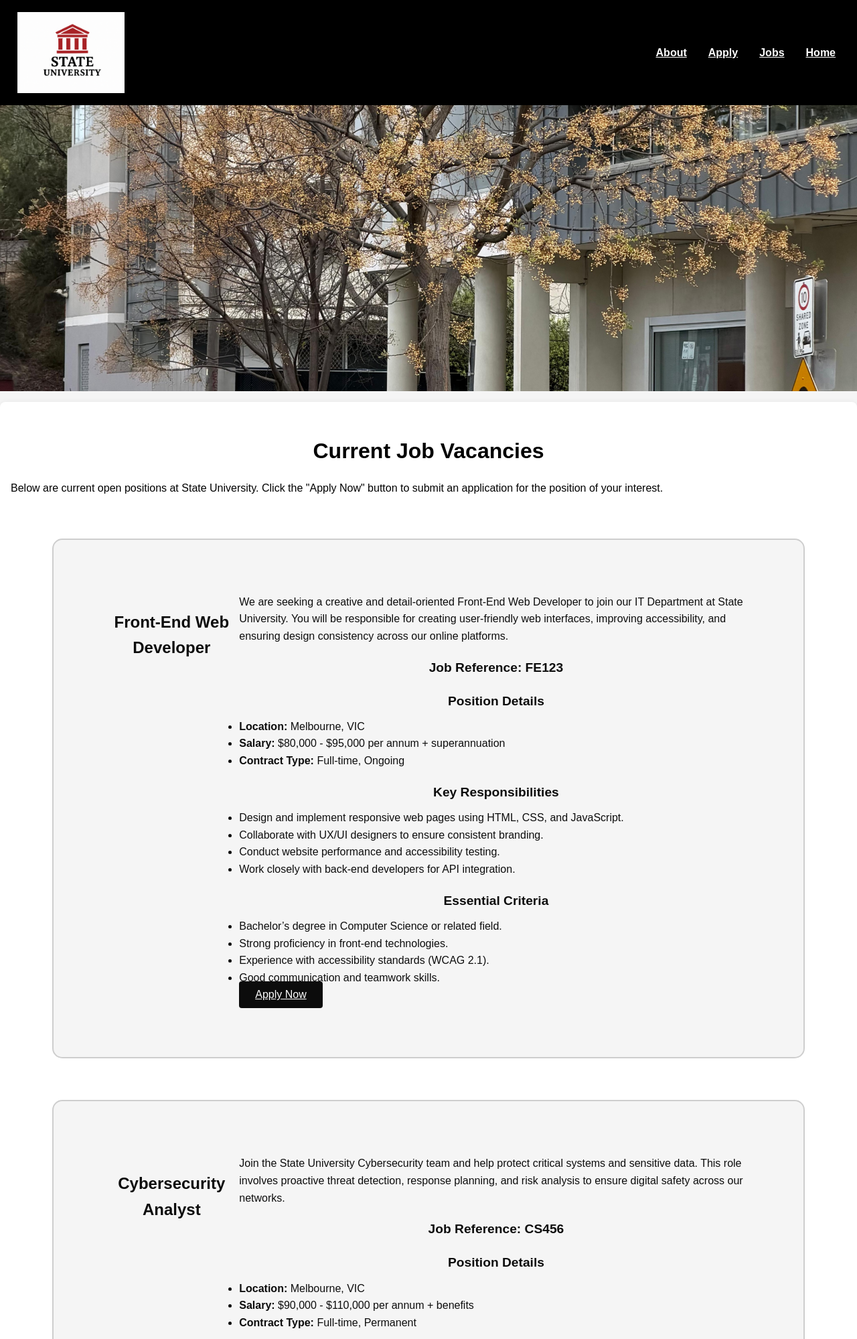
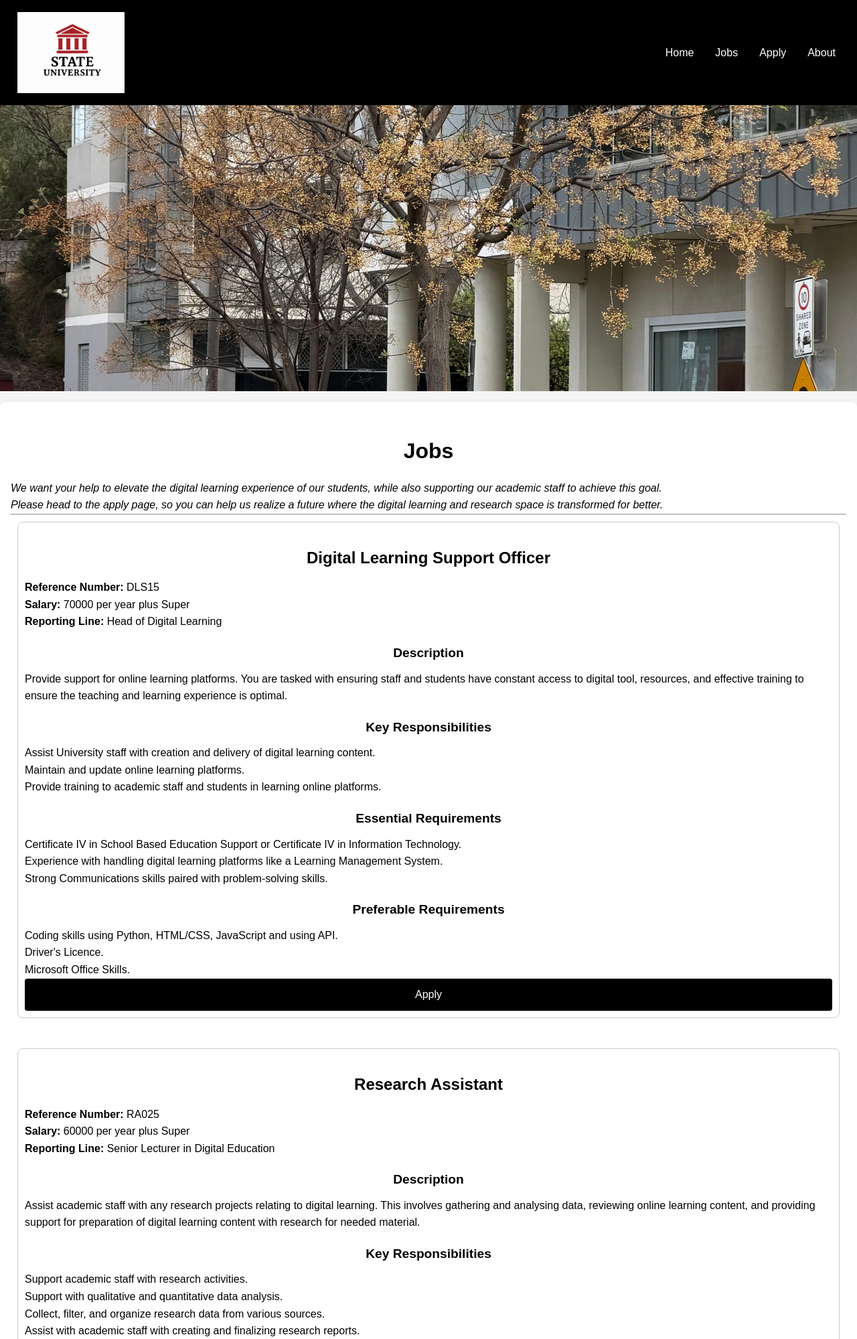
Before and after one commit to 106160340/assignment2, a PHP site: page /jobs.php in a window 1280 px wide. Shown: the top 1999 px of the page at 67% size. Run offline with PHP 8.4, Linux system fonts and the light colour scheme; data comes from the database, SQL or seed files in the repository.

Commit message:
updated university database

```diff
--- a/about.php
+++ b/about.php
@@ -28,7 +28,7 @@
 
 <?php
 include 'settings.php';
-$conn = @mysqli_connect($host, $user, $pwd, $sql_db);
+$conn = @mysqli_connect($host, $username, $password, $dbname);
 
 if (!$conn) {
     echo "<p style='color:red;'>Database connection failed: " . mysqli_connect_error() . "</p>";
@@ -60,8 +60,6 @@ if (!$conn) {
     mysqli_close($conn);
 }
 ?>
-
-
 
   <!-- Group Photo Section -->
   <section id="group-photo" aria-labelledby="team-title">
--- a/connection_test.php
+++ b/connection_test.php
@@ -1,7 +1,7 @@
 <?php
 include 'settings.php';
 
-$conn = @mysqli_connect($host, $user, $pwd, $sql_db);
+$conn = @mysqli_connect($host, $username, $password, $dbname);
 
 if ($conn) {
     echo "<h2 style='color:green;'>✅ Connection successful to $sql_db</h2>";
--- a/footer.inc
+++ b/footer.inc
@@ -1,9 +1,9 @@
   <footer role="contentinfo">
-    <p id="page_title">About Us</p>
+    <p id="page_title"><a href="about.php">about Us</a></p>
     <p id="copyright">&#169; Group Khichuri</p>
     <p id="slogan">Stronger Together</p>
     <p>
-      <a href="https://github.com/106160340/assignment1.git" target="_blank" rel="noopener noreferrer">View our
+      <a href="https://github.com/106160340/assignment2.git" target="_blank" rel="noopener noreferrer">View our
         GitHub Repository</a> |
       <a href="https://student-team-10026.atlassian.net/jira/software/projects/SCRUM/boards/1/backlog?epics=visible&atlOrigin=eyJpIjoiYmUyNTNlMjBmZDVkNGQ2MTk1NTg2Njk3YzMwYTQ2ZDUiLCJwIjoiaiJ9" target="_blank"
         rel="noopener noreferrer">Track Issues on Jira</a>
--- a/jobs.php
+++ b/jobs.php
@@ -7,107 +7,94 @@
 
 <!-- main content -->
 <main id="main-content" role="main">
-    <article id="main">
-        <h1>Current Job Vacancies</h1>
-        <p>
-            Below are current open positions at State University. Click the "Apply Now" button to submit an application for the position of your interest.
-        </p>
+    <h1 id="job_page_heading">Jobs</h1>
+    <article aria-labelledby="job_page_heading">
+        <aside style="font-style: italic;">
+            <p>We want your help to elevate the digital learning experience of our students, while also supporting our
+                academic staff to achieve this goal. </p>
+            <p>Please head to the apply page, so you can help us realize a future where the digital learning and research
+                space is transformed for better. </p>
+        </aside>
+        <hr>
+        <!-- Job Listing -->
+        <?php
+        require_once "settings.php";
 
-        <!-- Job 1 -->
-        <section class="cards_container" aria-labelledby="job1">
-            <div class="card_left">
-                <h2 id="job1">Front-End Web Developer</h2>
-            </div>
-            <div class="card_right">
-                <p>We are seeking a creative and detail-oriented Front-End Web Developer to join our IT Department at State University. You will be responsible for creating user-friendly web interfaces, improving accessibility, and ensuring design consistency across our online platforms.</p>
-                <h3>Job Reference: FE123</h3>
-                <h3>Position Details</h3>
-                <ul>
-                    <li><strong>Location:</strong> Melbourne, VIC</li>
-                    <li><strong>Salary:</strong> $80,000 - $95,000 per annum + superannuation</li>
-                    <li><strong>Contract Type:</strong> Full-time, Ongoing</li>
-                </ul>
-                <h3>Key Responsibilities</h3>
-                <ul>
-                    <li>Design and implement responsive web pages using HTML, CSS, and JavaScript.</li>
-                    <li>Collaborate with UX/UI designers to ensure consistent branding.</li>
-                    <li>Conduct website performance and accessibility testing.</li>
-                    <li>Work closely with back-end developers for API integration.</li>
-                </ul>
-                <h3>Essential Criteria</h3>
-                <ul>
-                    <li>Bachelor’s degree in Computer Science or related field.</li>
-                    <li>Strong proficiency in front-end technologies.</li>
-                    <li>Experience with accessibility standards (WCAG 2.1).</li>
-                    <li>Good communication and teamwork skills.</li>
-                </ul>
-                <a href="apply.php" class="button">Apply Now</a>
-            </div>
-        </section>
+        $dbconn = @mysqli_connect($host, $username, $password, $dbname);
 
-        <!-- Job 2 -->
-        <section class="cards_container" aria-labelledby="job2">
-            <div class="card_left">
-                <h2 id="job2">Cybersecurity Analyst</h2>
-            </div>
-            <div class="card_right">
-                <p>Join the State University Cybersecurity team and help protect critical systems and sensitive data. This role involves proactive threat detection, response planning, and risk analysis to ensure digital safety across our networks.</p>
-                <h3>Job Reference: CS456</h3>
-                <h3>Position Details</h3>
-                <ul>
-                    <li><strong>Location:</strong> Melbourne, VIC</li>
-                    <li><strong>Salary:</strong> $90,000 - $110,000 per annum + benefits</li>
-                    <li><strong>Contract Type:</strong> Full-time, Permanent</li>
-                </ul>
-                <h3>Key Responsibilities</h3>
-                <ul>
-                    <li>Monitor and respond to cybersecurity incidents.</li>
-                    <li>Conduct vulnerability assessments and penetration testing.</li>
-                    <li>Develop and enforce university-wide security policies.</li>
-                    <li>Collaborate with IT staff to implement protective systems.</li>
-                </ul>
-                <h3>Essential Criteria</h3>
-                <ul>
-                    <li>Bachelor’s degree in Cybersecurity, IT, or related discipline.</li>
-                    <li>Knowledge of firewalls, intrusion detection, and SIEM tools.</li>
-                    <li>Understanding of information security frameworks.</li>
-                    <li>Analytical mindset and attention to detail.</li>
-                </ul>
-                <a href="apply.php" class="button">Apply Now</a>
-            </div>
-        </section>
+        if ($dbconn) {
+            $query = "SELECT * FROM jobs";
+            $result = mysqli_query($dbconn, $query);
 
-        <!-- Job 3 -->
-        <section class="cards_container" aria-labelledby="job3">
-            <div class="card_left">
-                <h2 id="job3">Software Engineer (Full Stack)</h2>
-            </div>
-            <div class="card_right">
-                <p>State University’s Digital Systems Team is looking for a skilled Full Stack Engineer who will design, develop, and maintain high-quality applications that support our educational and research services.</p>
-                <h3>Job Reference: SE789</h3>
-                <h3>Position Details</h3>
-                <ul>
-                    <li><strong>Location:</strong> Melbourne, VIC</li>
-                    <li><strong>Salary:</strong> $100,000 - $120,000 per annum + superannuation</li>
-                    <li><strong>Contract Type:</strong> Full-time, Fixed term (2 years)</li>
-                </ul>
-                <h3>Key Responsibilities</h3>
-                <ul>
-                    <li>Develop, test, and deploy web-based systems using modern frameworks.</li>
-                    <li>Implement RESTful APIs and maintain data integrity across platforms.</li>
-                    <li>Work collaboratively with cross-functional teams to deliver projects on time.</li>
-                    <li>Participate in code reviews, documentation, and version control.</li>
-                </ul>
-                <h3>Essential Criteria</h3>
-                <ul>
-                    <li>Bachelor’s degree in Software Engineering or relevant discipline.</li>
-                    <li>Experience with Python, PHP, SQL, and JavaScript frameworks.</li>
-                    <li>Understanding of DevOps and cloud deployment tools.</li>
-                    <li>Ability to adapt and learn emerging technologies quickly.</li>
-                </ul>
-                <a href="apply.php" class="button">Apply Now</a>
-            </div>
-        </section>
+            if ($result && mysqli_num_rows($result) > 0) {
+                while ($row = mysqli_fetch_assoc($result)) {
+                    $title = htmlspecialchars($row['title']);
+                    $ref_num = mysqli_real_escape_string($dbconn, $row['ref_num']);
+
+                    echo "<section class='job_section' aria-labelledby='$title'>";
+                    echo "<h2 id='$title'>$title</h2>";
+                    echo "<p><strong>Reference Number: </strong>" . htmlspecialchars($row['ref_num']) . "</p>";
+                    echo "<p><strong>Salary: </strong>" . htmlspecialchars($row['salary']) . " per year plus Super</p>";
+                    echo "<p><strong>Reporting Line: </strong>" . htmlspecialchars($row['report_line']) . "</p>";
+                    echo "<h3>Description</h3>";
+                    echo "<p>" . htmlspecialchars($row['description']) . "</p>";
+
+                    echo "<h3>Key Responsibilities</h3>";
+                    // Fetch related responsibilities - unordered list
+                    $resp_query = "SELECT * FROM responsibility WHERE ref_num='$ref_num'";
+                    $resp_result = mysqli_query($dbconn, $resp_query);
+
+                    if ($resp_result && mysqli_num_rows($resp_result) > 0) {
+                        echo "<ul>";
+                        while ($item = mysqli_fetch_assoc($resp_result)) {
+                            echo "<li>" . htmlspecialchars($item['resp_item']) . "</li>";
+                        }
+                        echo "</ul>";
+                    } else {
+                        echo "<p>No responsibilities listed.</p>";
+                    }
+
+                    echo "<h3>Essential Requirements</h3>";
+                    // Fetch related essential requirements - ordered list
+                    $esse_query = "SELECT * FROM essential WHERE ref_num='$ref_num'";
+                    $esse_result = mysqli_query($dbconn, $esse_query);
+
+                    if ($esse_result && mysqli_num_rows($esse_result) > 0) {
+                        echo "<ol>";
+                        while ($item = mysqli_fetch_assoc($esse_result)) {
+                            echo "<li>" . htmlspecialchars($item['esse_item']) . "</li>";
+                        }
+                        echo "</ol>";
+                    } else {
+                        echo "<p>No essential requirements listed.</p>";
+                    }
+
+                    echo "<h3>Preferable Requirements</h3>";
+                    // Fetch related preferable requirements - unordered list
+                    $pref_query = "SELECT * FROM preferable WHERE ref_num='$ref_num'";
+                    $pref_result = mysqli_query($dbconn, $pref_query);
+
+                    if ($pref_result && mysqli_num_rows($pref_result) > 0) {
+                        echo "<ul>";
+                        while ($item = mysqli_fetch_assoc($pref_result)) {
+                            echo "<li>" . htmlspecialchars($item['pref_item']) . "</li>";
+                        }
+                        echo "</ul>";
+                    } else {
+                        echo "<p>No prefereable requirements listed.</p>";
+                    }
+                    echo "<div><p class='button' ><a href='apply.php'/ style='color: #fff; text-decoration: none;'>Apply</a></p></div>";
+                    echo "</section><br>";
+                }
+            } else {
+                echo "<p>There are no jobs to display.</p>";
+            }
+
+            mysqli_close($dbconn);
+        } else {
+            echo "<p>Unable to connect to the database.</p>";
+        }
+        ?>
     </article>
 </main>
 
--- a/settings.php
+++ b/settings.php
@@ -1,6 +1,6 @@
 <?php
-$host   = "localhost";
-$user   = "root";
-$pwd    = "";
-$sql_db = "project2_db";
+    $host = "localhost";
+    $username = "root";
+    $password = "";
+    $dbname = "university_db";
 ?>
--- a/styles/style.css
+++ b/styles/style.css
@@ -126,6 +126,22 @@ h3 {
   grid-column-start: 2;
 }
 
+/* =============== Jobs page =================== */
+
+.job_section {
+  margin: 10px;
+  padding: 10px;
+  border: 1px solid #ccc;
+  border-radius: 0.5em;
+}
+.job_section div {
+text-align: center;
+color: #fff;
+}
+
+.job_section ul, .job_section ol {
+  list-style-type: none;
+}
 /* =============== FORM ELEMENTS =================== */
 form div {
   border: 2px solid #ccc;
@@ -170,6 +186,7 @@ input[type="reset"] {
   border-radius: 4px;
   cursor: pointer;
   transition: background-color 0.3s ease;
+  text-decoration: none;
 }
 
 .button:hover,
```
Also changed, not shown: nav.inc (+4 -4 lines), styles/styleabout.css (deleted, +0 -338 lines), manage.php (renamed from manage2.php), styles/about.css (deleted), 1 other file.
